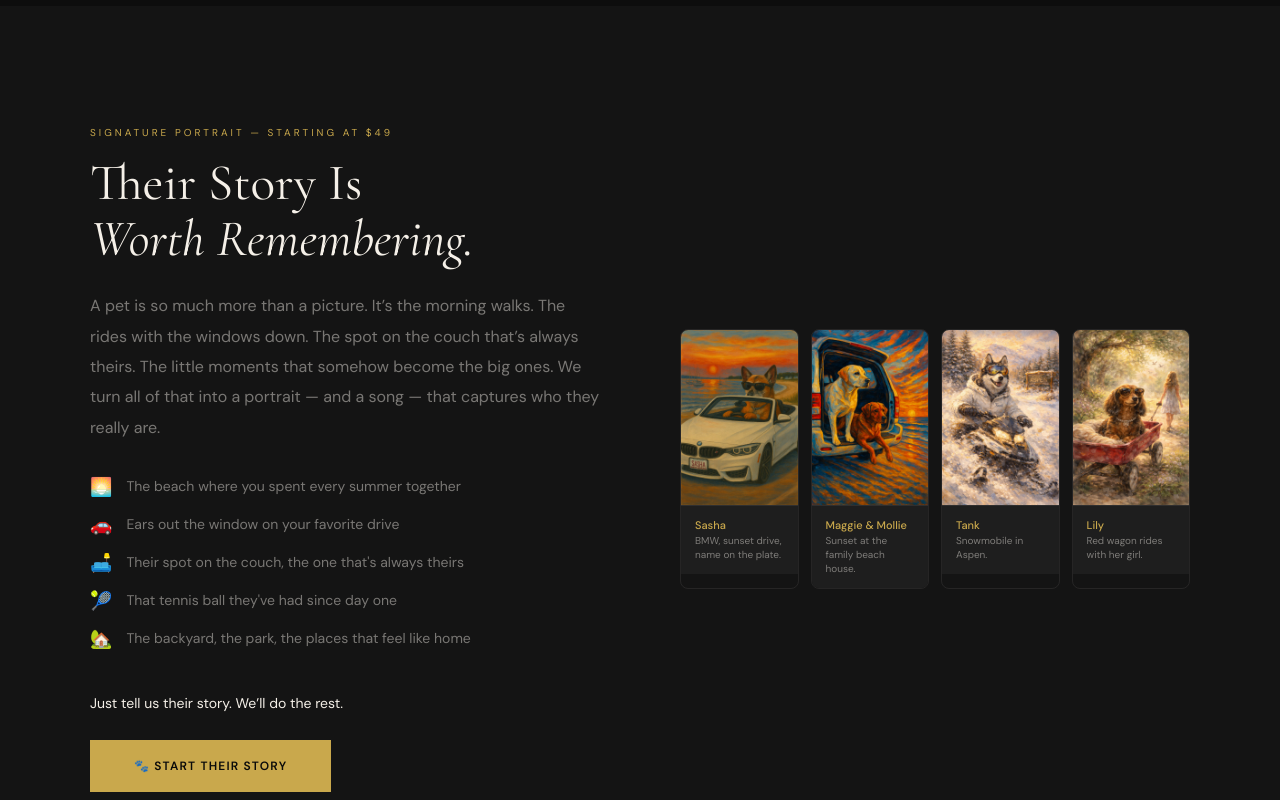
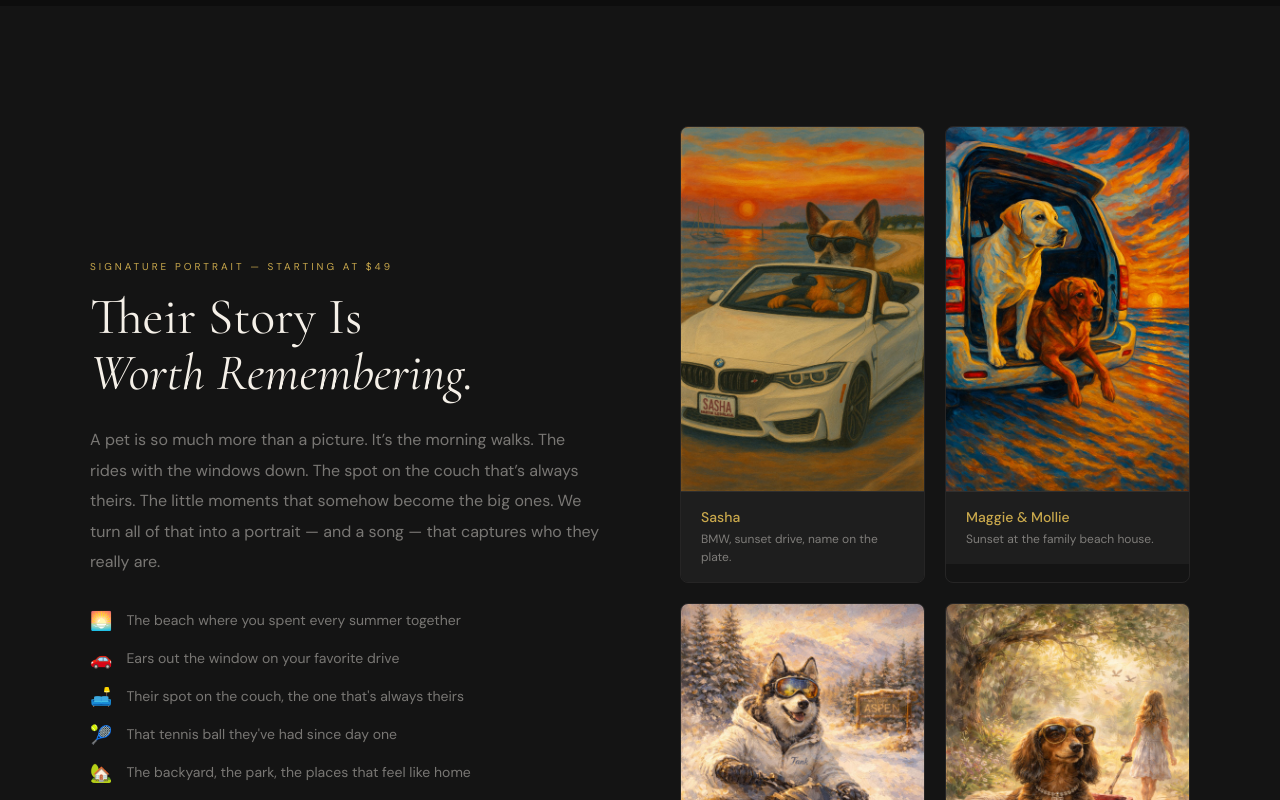
Before and after one commit to johnagreuling/petprintsstudio, a Next.js app: page / in a window 1280 px wide. Shown: the part 2500-3300 px from the top of the page. Built offline with nearby package versions, Linux system fonts and the light colour scheme.

Commit message:
fix: portrait examples 2x2 grid, larger cards

```diff
--- a/app/page.tsx
+++ b/app/page.tsx
@@ -282,33 +282,33 @@ export default function Home() {
           </div>
 
           {/* Portrait examples - full images */}
-          <div style={{display:'grid',gridTemplateColumns:'1fr 1fr 1fr 1fr',gap:12}}>
+          <div style={{display:'grid',gridTemplateColumns:'1fr 1fr',gap:20}}>
             <div style={{borderRadius:8,overflow:'hidden',border:'1px solid var(--border)'}}>
               <img src="/portrait-sasha.png" alt="Sasha - Signature Portrait" style={{width:'100%',display:'block'}}/>
-              <div style={{background:'var(--mid)',padding:'12px 14px',borderTop:'1px solid var(--border)'}}>
-                <div style={{fontSize:11,color:'var(--gold)',fontWeight:500,marginBottom:2}}>Sasha</div>
-                <div style={{fontSize:10,color:'var(--muted)',lineHeight:1.4}}>BMW, sunset drive, name on the plate.</div>
+              <div style={{background:'var(--mid)',padding:'16px 20px',borderTop:'1px solid var(--border)'}}>
+                <div style={{fontSize:14,color:'var(--gold)',fontWeight:500,marginBottom:4}}>Sasha</div>
+                <div style={{fontSize:12,color:'var(--muted)',lineHeight:1.5}}>BMW, sunset drive, name on the plate.</div>
               </div>
             </div>
             <div style={{borderRadius:8,overflow:'hidden',border:'1px solid var(--border)'}}>
               <img src="/portrait-maggie-mollie.png" alt="Maggie & Mollie - Signature Portrait" style={{width:'100%',display:'block'}}/>
-              <div style={{background:'var(--mid)',padding:'12px 14px',borderTop:'1px solid var(--border)'}}>
-                <div style={{fontSize:11,color:'var(--gold)',fontWeight:500,marginBottom:2}}>Maggie &amp; Mollie</div>
-                <div style={{fontSize:10,color:'var(--muted)',lineHeight:1.4}}>Sunset at the family beach house.</div>
+              <div style={{background:'var(--mid)',padding:'16px 20px',borderTop:'1px solid var(--border)'}}>
+                <div style={{fontSize:14,color:'var(--gold)',fontWeight:500,marginBottom:4}}>Maggie &amp; Mollie</div>
+                <div style={{fontSize:12,color:'var(--muted)',lineHeight:1.5}}>Sunset at the family beach house.</div>
               </div>
             </div>
             <div style={{borderRadius:8,overflow:'hidden',border:'1px solid var(--border)'}}>
               <img src="/portrait-tank.png" alt="Tank - Signature Portrait" style={{width:'100%',display:'block'}}/>
-              <div style={{background:'var(--mid)',padding:'12px 14px',borderTop:'1px solid var(--border)'}}>
-                <div style={{fontSize:11,color:'var(--gold)',fontWeight:500,marginBottom:2}}>Tank</div>
-                <div style={{fontSize:10,color:'var(--muted)',lineHeight:1.4}}>Snowmobile in Aspen.</div>
+              <div style={{background:'var(--mid)',padding:'16px 20px',borderTop:'1px solid var(--border)'}}>
+                <div style={{fontSize:14,color:'var(--gold)',fontWeight:500,marginBottom:4}}>Tank</div>
+                <div style={{fontSize:12,color:'var(--muted)',lineHeight:1.5}}>Snowmobile in Aspen, living his best life.</div>
               </div>
             </div>
             <div style={{borderRadius:8,overflow:'hidden',border:'1px solid var(--border)'}}>
               <img src="/portrait-lily.png" alt="Lily - Signature Portrait" style={{width:'100%',display:'block'}}/>
-              <div style={{background:'var(--mid)',padding:'12px 14px',borderTop:'1px solid var(--border)'}}>
-                <div style={{fontSize:11,color:'var(--gold)',fontWeight:500,marginBottom:2}}>Lily</div>
-                <div style={{fontSize:10,color:'var(--muted)',lineHeight:1.4}}>Red wagon rides with her girl.</div>
+              <div style={{background:'var(--mid)',padding:'16px 20px',borderTop:'1px solid var(--border)'}}>
+                <div style={{fontSize:14,color:'var(--gold)',fontWeight:500,marginBottom:4}}>Lily</div>
+                <div style={{fontSize:12,color:'var(--muted)',lineHeight:1.5}}>Red wagon rides with her favorite girl.</div>
               </div>
             </div>
           </div>
```
